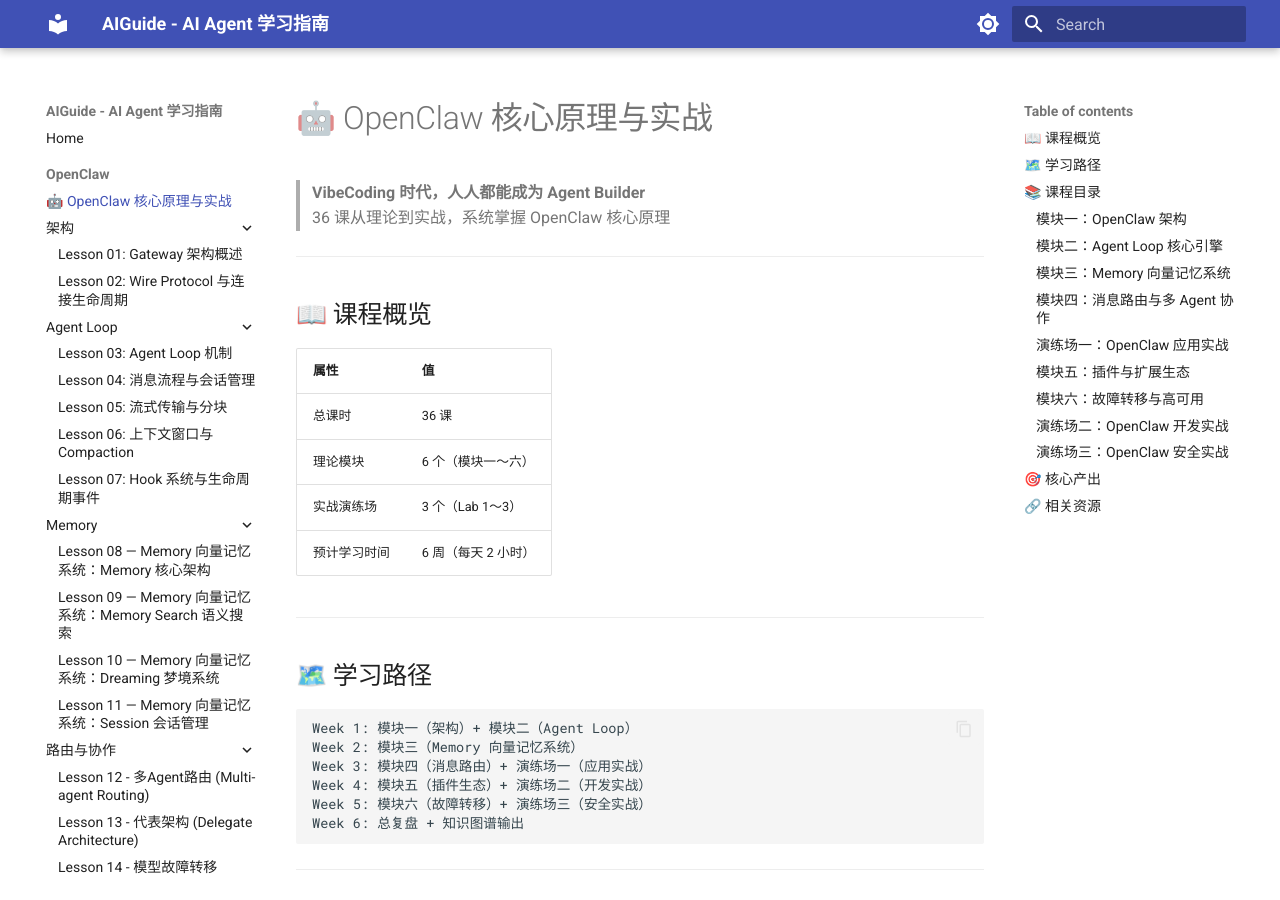
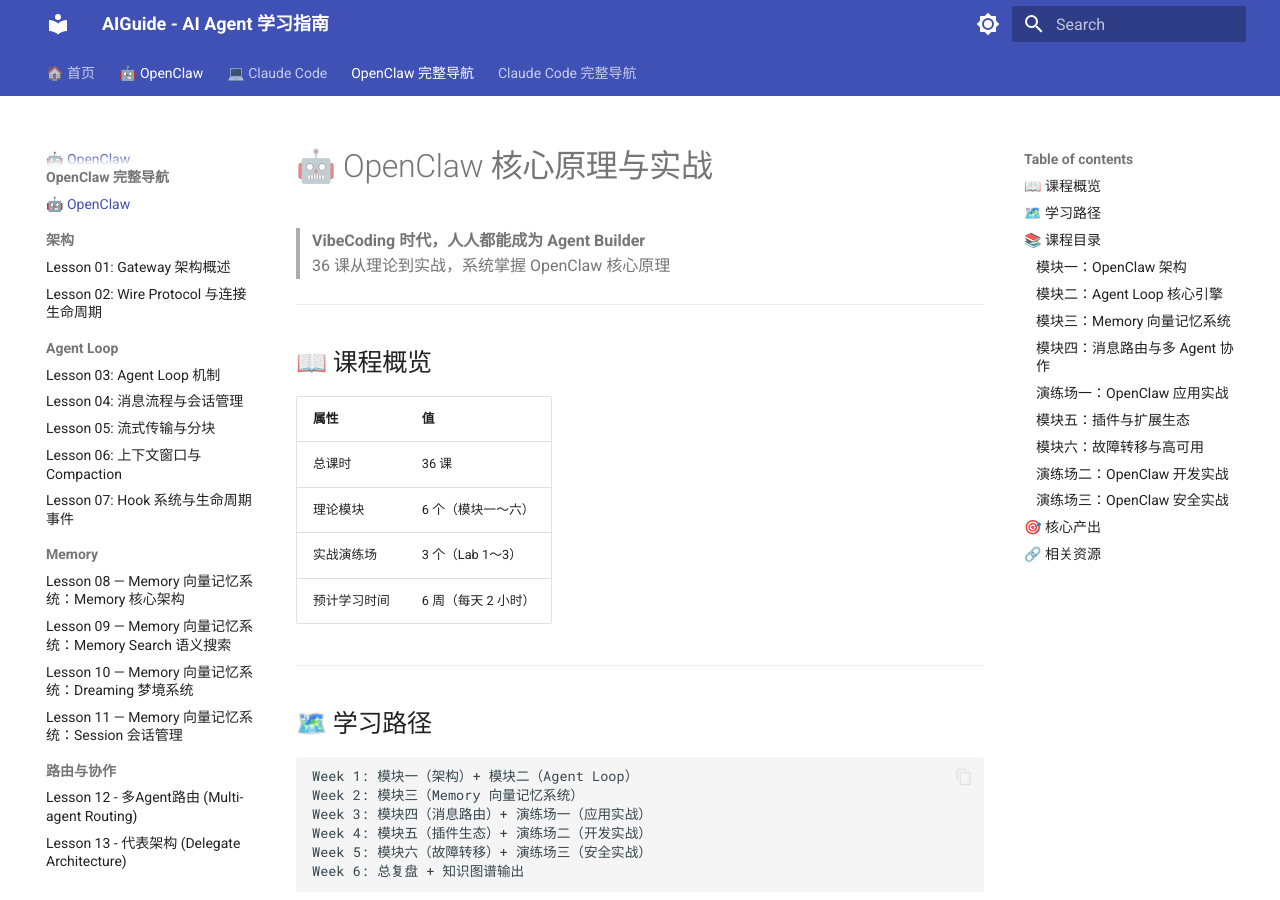
Before and after one commit to bugcodes/AIGuide, an MkDocs documentation site: the page built from docs/openclaw/index.md, in a window 1280 px wide and 900 px high. Built offline with MkDocs 1.6.1 and Material for MkDocs 9.7.7, drawn with Linux system fonts in a browser that asks for light colours.

Commit message:
feat: add top navigation tabs for course series, simplify top-level nav
- Enable navigation.tabs + navigation.tabs_sticky for top tab bar
- Top tabs: 首页 | OpenClaw | Claude Code (clean, future-extensible)
- Move full course navigation into collapsible sections in sidebar
- Add navigation.top for back-to-top button
- Fix Routing section to include L16-L19 (was missing in nav)

```diff
--- a/mkdocs.yml
+++ b/mkdocs.yml
@@ -20,13 +20,23 @@ theme:
   features:
     - navigation.instant
     - navigation.tracking
+    - navigation.tabs
+    - navigation.tabs_sticky
     - navigation.sections
     - navigation.expand
+    - navigation.top
     - content.code.copy
 
 nav:
-  - Home: index.md
-  - OpenClaw:
+  - 🏠 首页: index.md
+  - 🤖 OpenClaw: openclaw/index.md
+  - 💻 Claude Code: claude-code/README.md
+  # LangChain、Agent Interview、Multi-Agent 等目录暂不存在，先注释掉
+  # - 🔗 LangChain: langchain/README.md
+  # - 🧠 Hermes: hermes/README.md
+  # - 🎯 Agent Interview: agent-interview/README.md
+  # - 🔀 Multi-Agent: multi-agent/README.md
+  - OpenClaw 完整导航:
     - openclaw/index.md
     - 架构:
       - openclaw/01-Architecture/L01.md
@@ -47,6 +57,10 @@ nav:
       - openclaw/04-Routing/L13.md
       - openclaw/04-Routing/L14.md
       - openclaw/04-Routing/L15.md
+      - openclaw/04-Routing/L16.md
+      - openclaw/04-Routing/L17.md
+      - openclaw/04-Routing/L18.md
+      - openclaw/04-Routing/L19.md
     - 插件生态:
       - openclaw/05-Plugins/L20.md
       - openclaw/05-Plugins/L21.md
@@ -57,13 +71,17 @@ nav:
       - openclaw/06-Security/L25.md
       - openclaw/06-Security/L26.md
       - openclaw/06-Security/L27.md
+      - openclaw/06-Security/L33.md
+      - openclaw/06-Security/L34.md
+      - openclaw/06-Security/L35.md
+      - openclaw/06-Security/L36.md
     - 演练场:
       - openclaw/Labs/L28.md
       - openclaw/Labs/L29.md
       - openclaw/Labs/L30.md
       - openclaw/Labs/L31.md
       - openclaw/Labs/L32.md
-  - Claude Code:
+  - Claude Code 完整导航:
     - claude-code/README.md
     - 开篇:
       - claude-code/01-开篇-共生而非替代.md
@@ -95,11 +113,6 @@ nav:
       - claude-code/24-实践-得心应手.md
       - claude-code/25-实践-画龙点睛.md
       - claude-code/26-实践-未来已来.md
-  # LangChain、Agent Interview、Multi-Agent 等目录暂不存在，先注释掉
-  # - LangChain: langchain/README.md
-  # - Hermes: hermes/README.md
-  # - Agent Interview: agent-interview/README.md
-  # - Multi-Agent: multi-agent/README.md
 
 markdown_extensions:
   - pymdownx.highlight:
```
